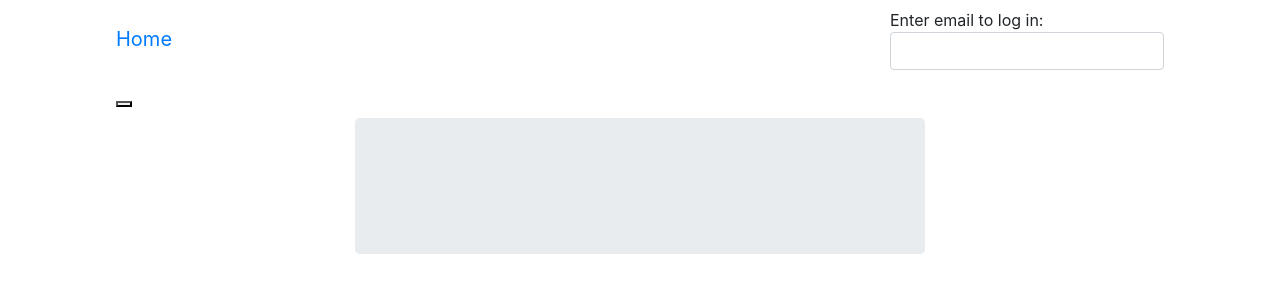
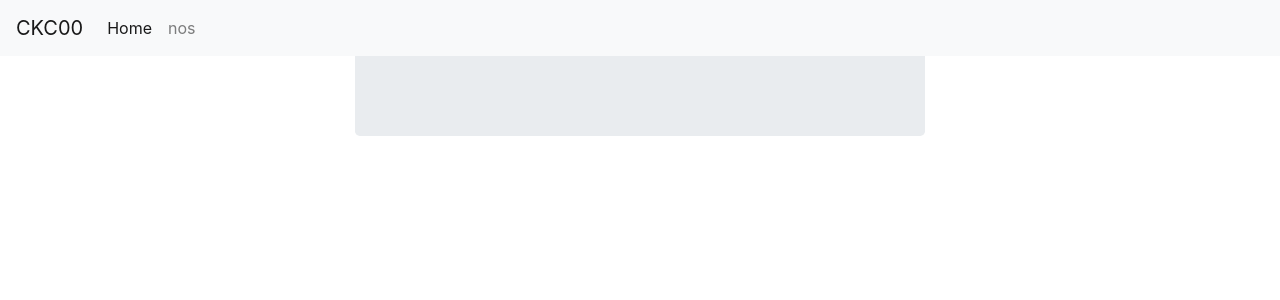
Before and after one commit to nosarthur/ckc00-world, a Django app: page / in a window 1280 px wide. Shown: the top 300 px of the page. Run offline with Django 3.2, Linux system fonts and the light colour scheme; some libraries are stand-ins or nearby versions.

Commit message:
django serves template which loads vue

```diff
--- a/api/static/js/app.js
+++ b/api/static/js/app.js
@@ -1,121 +1,11 @@
 const vm = new Vue({
   el: '#app',
   data: {
-    name: '',
+    name: 'nos',
     email: '',
     password: '',
-    token: '',
     signedIn: false,
-    jobs: [],
-    workers: [],
-    summary: null,
     error: null,
     msg: '',
   },
-  created() {
-    this.checkLogin();
-  },
-  methods: {
-    checkLogin: function() {
-      this.token = localStorage.token;
-      this.email = localStorage.email;
-      this.name = localStorage.name;
-      this.fetchSummary();
-      if (this.token){
-        this.fetchJobsWorkers();
-        this.signedIn = true;
-      }
-    },
-    onLogin: function() {
-      // form validation
-      if (!this.password){
-        return;
-      }
-      axios.post('/auth/login',
-                 {email: this.email, password: this.password},)
-           .then(response => {
-             this.msg = response.data.msg;
-             if (response.data.token){
-               this.token = localStorage.token = response.data.token;
-               this.name = localStorage.name = response.data.name;
-               localStorage.email = this.email;
-               console.log(this.token);
-               this.signedIn = true;
-               this.password = '';
-               this.fetchJobsWorkers();
-             }
-           })
-           .catch(error => { this.handleError(error); });
-    },
-    onLogout: function(){
-      axios.get('/auth/logout',
-                 {headers: {'Authorization': "Bearer " + this.token}})
-           .then(response => {
-             this.signedIn = false;
-             this.msg = response.data.msg;
-             this.token = '';
-             localStorage.token = '';
-           })
-           .catch(error => { this.handleError(error); });
-    },
-    uploadJob: async function() {
-      try {
-        let sel = document.getElementById('jobPriority')
-        let priority = Number(sel.options[sel.selectedIndex].value);
-        // let formData = new FormData();
-        // let inputFile = document.querySelector('#jobInputFile');
-        // FIXME: we can attach the file as base64 string for now
-        // for future, maybe rpc
-        let jobData = {'priority': priority, 'data': ''};
-        let response = await axios.post('/api/jobs', json=jobData,
-                {headers: {'Authorization': "Bearer " + this.token}});
-        this.fetchJobsWorkers();
-      } catch (error) { this.handleError(error); };
-    },
-    submitJob: function() {
-      this.uploadJob().then(this.fetchJobsWorkers)
-                 .catch(error => { this.handleError(error); });
-    },
-    fetchJobsWorkers: async function() {
-      try {
-        let response = await axios.get('/api/jobs',
-                {headers: {'Authorization': "Bearer " + this.token}});
-        this.jobs = response.data;
-      } catch (error) { this.handleError(error); };
-      /*
-      try {
-        let response = await axios.get('/api/workers/',
-                {headers: {'Authorization': "Bearer " + this.token}});
-        this.workers= response.data;
-      } catch (error) { this.handleError(error); };
-      */
-    },
-    fetchSummary: function() {
-      axios.get('/api/summary')
-           .then(response => {
-             this.summary = response.data;
-           })
-           .catch(error => { console.log(error); });
-    },
-    handleError: function(e) {
-      if (e.response){
-        // The request was made and the server responded with a status code
-        // that falls out of the range of 2xx
-        this.msg = e.response.data.message;
-        console.log(this.msg);
-        switch (this.msg) {
-          case 'Authentication failed.':
-          case 'JWT error: Signature has expired.':
-            this.token = localStorage.token = '';
-            this.signedIn = false;
-            break;
-          default:
-        }
-      } else if (e.request){
-        // The request was made but no response was received
-        // `error.request` is an instance of XMLHttpRequest in the browser
-        console.log(error.request);
-      }
-    },
-  }
 });
--- a/api/templates/base.html
+++ b/api/templates/base.html
@@ -12,49 +12,22 @@
 
     <body>
 
+      <div class='container'>
+      {% block content %} {% endblock %}
 
-      <div class='container'>
-        <nav class="navbar navbar-default" role="navigation">
-        <div class="container-fluid">
-          <a class="navbar-brand" href="/">Home</a>
-          <form class="navbar-form navbar-right" method="POST" action="#">
-            <span>Enter email to log in:</span>
-            <input class="form-control" name="email" type="text" />
-            {% csrf_token %}
-          </form>
-        </div>
-        </nav>
-
-        {% block content %} {% endblock %}
-
-        <div class='row'>
+      <div class='row'>
         <div class='col-md-6 offset-md-3 jumbotron'>
           <div class='text-center'>
             <h1>{% block header_text %} {% endblock %}</h1>
-            <form method='POST' action='{% block form_action %} {% endblock %} '>
-                {{ form.text }}
-                {% csrf_token %}
-                {% if form.errors %}
-                  <div class='form-group has-error'>
-                    <span class='help-block'>{{ form.text.errors }}</span>
-                  </div>
-                {% endif %}
-            </form>
           </div>
         </div>
-        </div>
-        <div class='row'>
-        <div class='col-md-6 offset-md-3'>
-            {% block table %}
-            {% endblock %}
-        </div>
-        </div>
+      </div>
       </div>
 
     <script src='/static/jquery-3.3.1.min.js'></script>
     <script src='/static/vue.min.js'></script>
     <script src='/static/axios.min.js'></script>
-
+    <script src='/static/js/app.js'></script>
 
     </body>
 </html>
--- a/api/templates/index.html
+++ b/api/templates/index.html
@@ -4,31 +4,27 @@
 
 <div id='app'>
 
-  <div class='navbar navbar-inverse navbar-fixed-top' role='navigation'>
-    <div class='container'>
-      <div class='navbar-header'>
-        <button type='button' class='navbar-toggle' data-toggle='collapse' data-target='#bs-example-navbar-collapse-1'>
-            <span class='sr-only'> Toggle navigation </span>
-            <span class='icon-bar'></span>
-            <span class='icon-bar'></span>
-            <span class='icon-bar'></span>
-        </button>
-        <a class="navbar-brand" v-text='name' v-if='signedIn'></a>
-      </div>
-      <div class='collapse navbar-collapse' id='bs-example-navbar-collapse-1'>
-        <form class="navbar-form navbar-right" @submit.prevent='onLogin' v-show='!signedIn'>
-          <div class="form-group">
-            <input v-model='email' placeholder='email' type='email' class='form-control'>
-            <input v-model='password' placeholder='password' type='password' class='form-control'>
-            <button class='btn btn-info'>Log In</button>
-          </div>
-        </form>
-        <form class='navbar-form navbar-right' v-show='signedIn' @submit.prevent='onLogout'>
+  <nav class='navbar navbar-expand navbar-light bg-light fixed-top'>
+    <a class="navbar-brand" href="#">CKC00</a>
+    <button class='navbar-toggler' type='button' data-toggle='collapse' data-target='#navbarToggler' aria-controls="navbarToggler" aria-expanded="false" aria-label="Toggle navigation">
+      <span class="navbar-toggler-icon"></span>
+    </button>
+
+    <div class='collapse navbar-collapse' id='navbarToggler'>
+      <ul class="navbar-nav mr-auto">
+      <li class="nav-item active">
+        <a class="nav-link" href="#">Home <span class="sr-only">(current)</span></a>
+      </li>
+      <li class="nav-item">
+        <a class="nav-link" v-text='name' href="#"></a>
+      </li>
+      </ul>
+      <form class='form-inline navbar-right' v-show='signedIn'>
           <button class='btn btn-danger'>Log Out</button>
-        </form>
-      </div>
+      </form>
     </div>
-  </div>
+
+  </nav>
 
 </div>
 
--- a/api/views.py
+++ b/api/views.py
@@ -1,7 +1,7 @@
 from django.contrib.auth.models import User
 
 from rest_framework import viewsets, permissions
-from api.permissions import IsOwnerOrReadOnly
+# from api.permissions import IsOwnerOrReadOnly
 from api.serializers import UserSerializer
 
 
@@ -12,4 +12,4 @@ class UserViewSet(viewsets.ModelViewSet):
     queryset = User.objects.all()
     serializer_class = UserSerializer
     permission_classes = (permissions.IsAuthenticatedOrReadOnly,
-                          IsOwnerOrReadOnly,)
+                          )
--- /dev/null
+++ b/functional_tests/requirements.txt
@@ -0,0 +1 @@
+selenium==3.13.0
--- a/requirements/local.txt
+++ /dev/null
@@ -1,3 +0,0 @@
--r production.txt
-
-selenium==3.13.0
```
Also changed, not shown: README.md, requirements.txt (renamed from requirements/production.txt).
